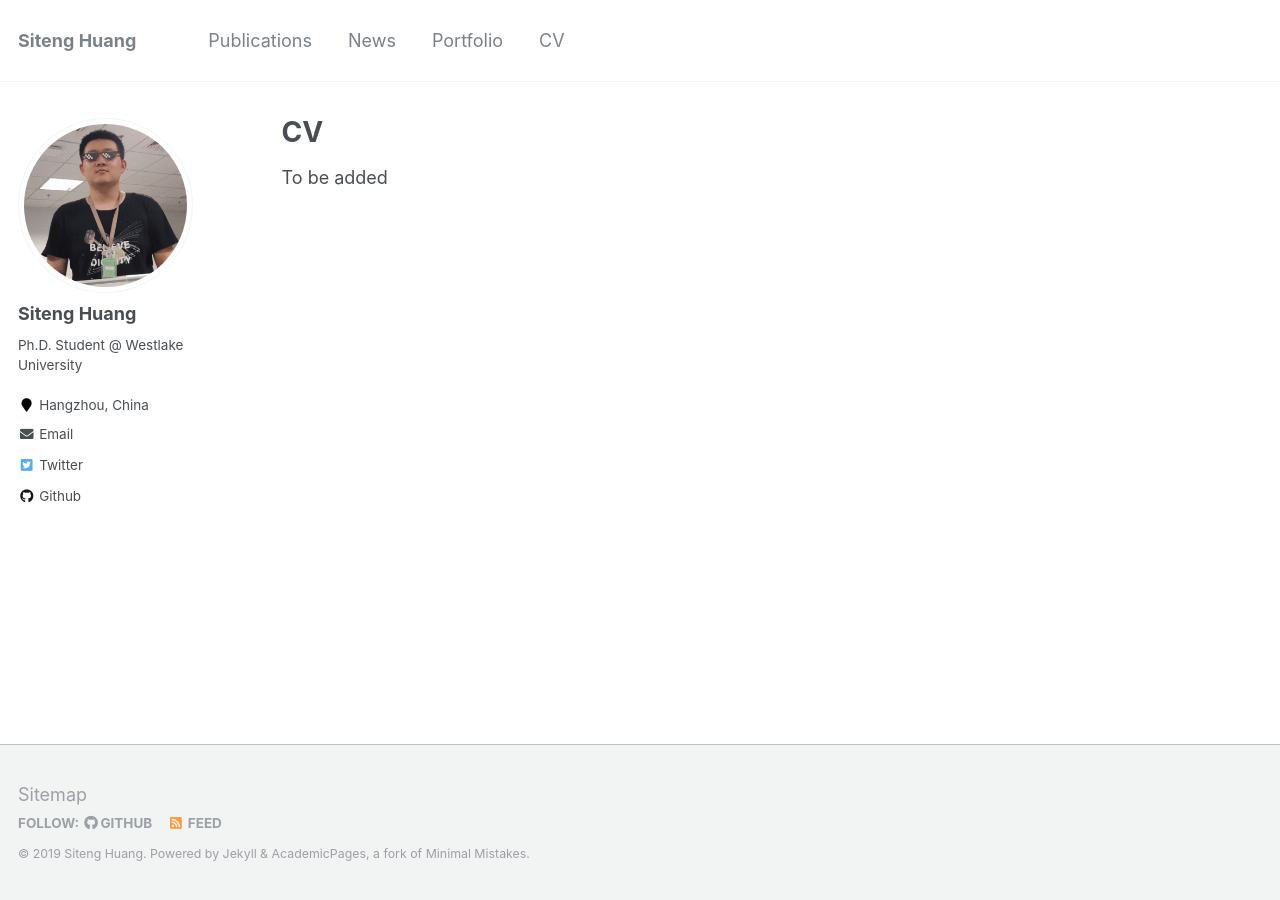
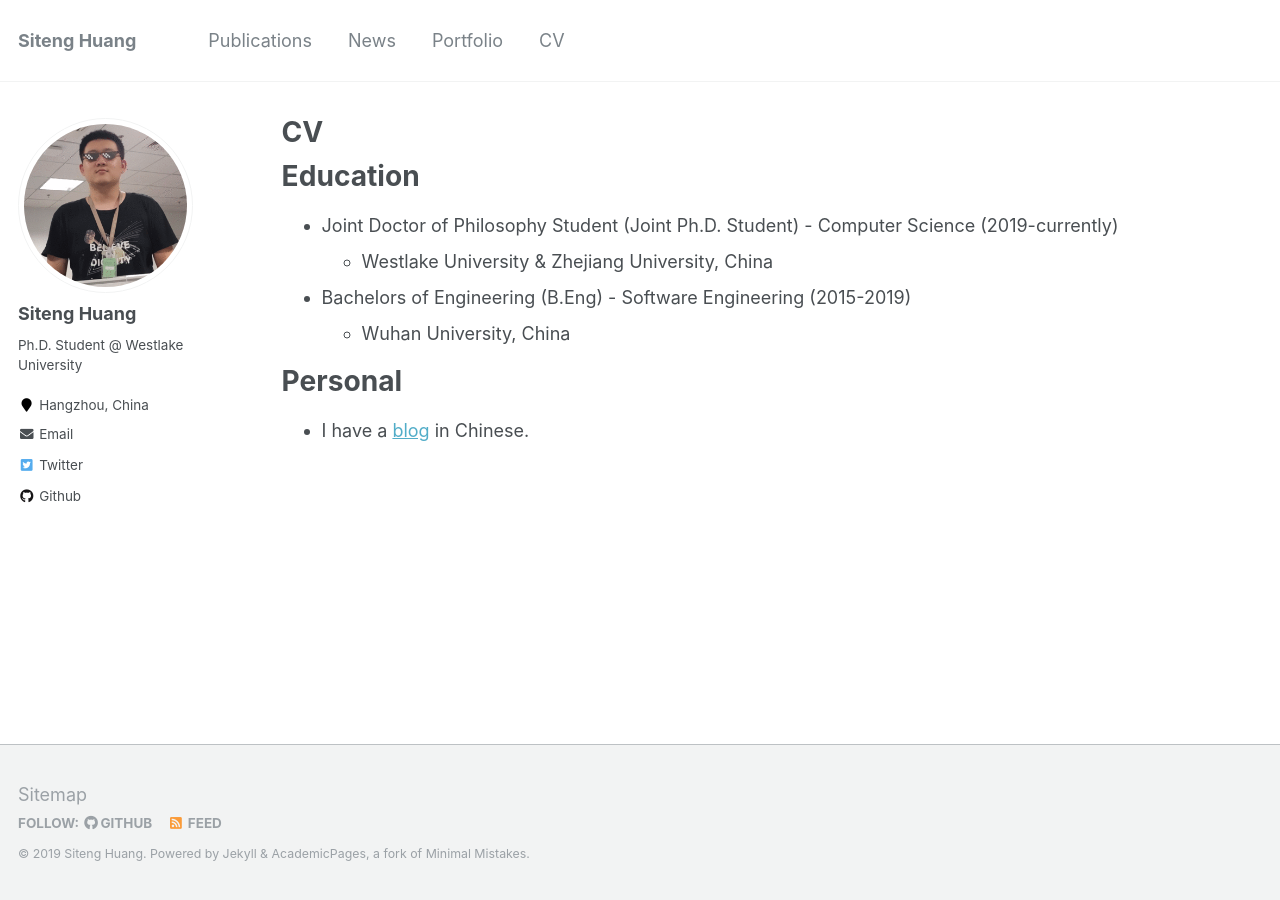
Before and after one commit to bighuang624/bighuang624.github.io, a Jekyll site: the page built from _pages/cv.md, in a window 1280 px wide. Built offline with Jekyll 4.4.1, drawn with Linux system fonts in a browser that asks for light colours.

Commit message:
update CV

```diff
--- a/_pages/cv.md
+++ b/_pages/cv.md
@@ -9,53 +9,15 @@ redirect_from:
 
 {% include base_path %}
 
-<!-- Education
-======
-* B.S. in GitHub, GitHub University, 2012
-* M.S. in Jekyll, GitHub University, 2014
-* Ph.D in Version Control Theory, GitHub University, 2018 (expected)
+Education
+===
 
-Work experience
-======
-* Summer 2015: Research Assistant
-  * Github University
-  * Duties included: Tagging issues
-  * Supervisor: Professor Git
+* Joint Doctor of Philosophy Student (Joint Ph.D. Student) - Computer Science (2019-currently)
+  * Westlake University & Zhejiang University, China
+* Bachelors of Engineering (B.Eng) - Software Engineering (2015-2019)
+  * Wuhan University, China
 
-* Fall 2015: Research Assistant
-  * Github University
-  * Duties included: Merging pull requests
-  * Supervisor: Professor Hub
+Personal
+===
 
-Skills
-======
-* Skill 1
-* Skill 2
-  * Sub-skill 2.1
-  * Sub-skill 2.2
-  * Sub-skill 2.3
-* Skill 3
-
-Publications
-======
-  <ul>{% for post in site.publications %}
-    {% include archive-single-cv.html %}
-  {% endfor %}</ul>
-
-Talks
-======
-  <ul>{% for post in site.talks %}
-    {% include archive-single-talk-cv.html %}
-  {% endfor %}</ul>
-
-Teaching
-======
-  <ul>{% for post in site.teaching %}
-    {% include archive-single-cv.html %}
-  {% endfor %}</ul>
-
-Service and leadership
-======
-* Currently signed in to 43 different slack teams -->
-
-To be added
+* I have a [blog](https://kyonhuang.top/blog/) in Chinese.
```
Also changed, not shown: _pages/about.md (+2 -2 lines).
